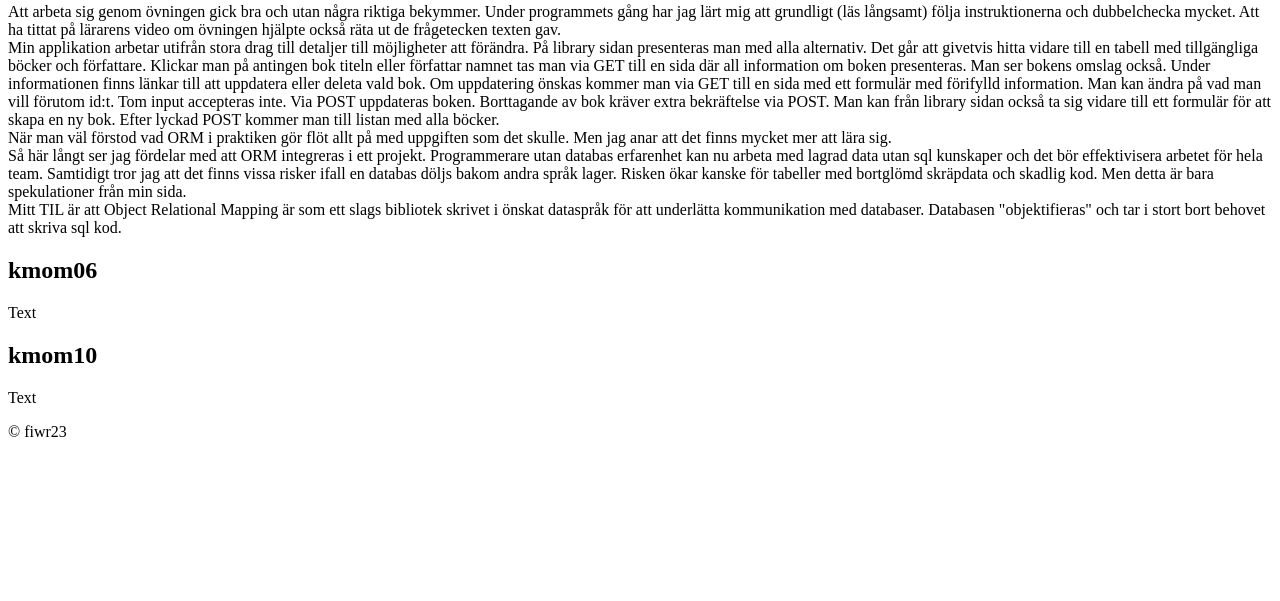
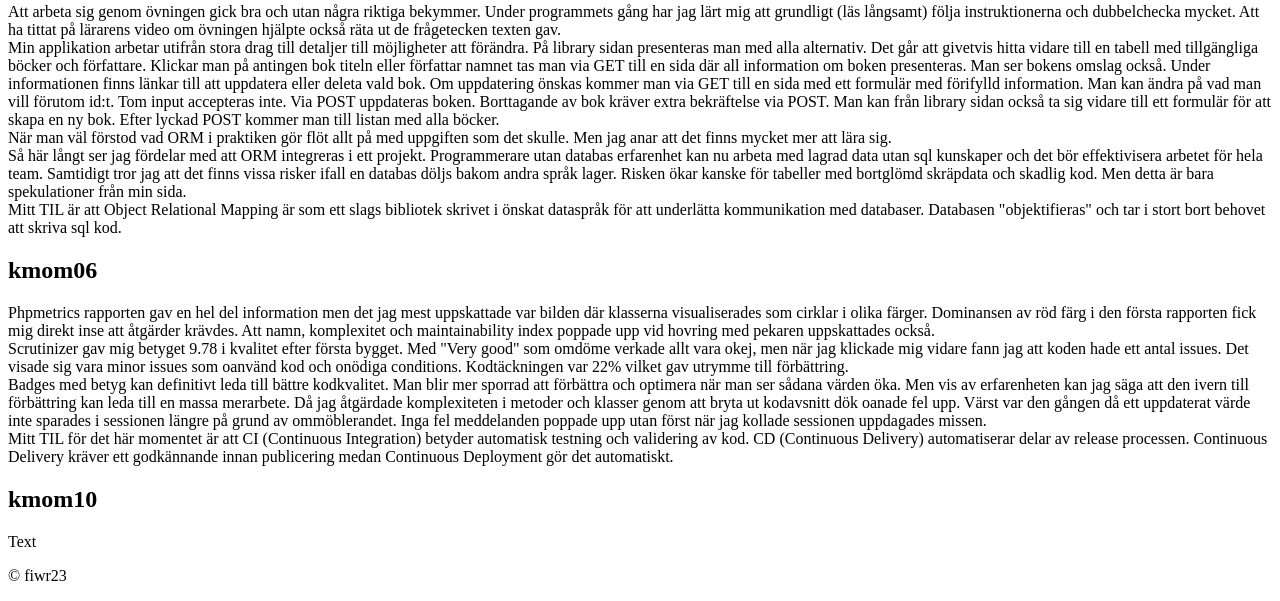
Before and after one commit to fiwr23/mvc-report, a Symfony app: template templates/report.html.twig in a window 1280 px wide. Shown: the part 1511-2112 px from the top of the page. Before the commit the page ends 1948 px from the top, so only its background shows below. Run offline with Twig, Linux system fonts and the light colour scheme; the template is opened without the code that fills it, so the values that code supplies are empty; some libraries are stand-ins or nearby versions.

Commit message:
Kmom06 report added

```diff
--- a/templates/report.html.twig
+++ b/templates/report.html.twig
@@ -142,7 +142,25 @@
     </div>
     <div id="kmom06" class="kmom">
     <h2>kmom06</h2>
-    <p>Text</p>
+    <p>Phpmetrics rapporten gav en hel del information men det jag mest uppskattade var bilden där
+    klasserna visualiserades som cirklar i olika färger. Dominansen av röd färg i den första
+    rapporten fick mig direkt inse att åtgärder krävdes. Att namn, komplexitet och maintainability
+    index poppade upp vid hovring med pekaren uppskattades också.<br>
+    Scrutinizer gav mig betyget 9.78 i kvalitet efter första bygget. Med "Very good" som omdöme
+    verkade allt vara okej, men när jag klickade mig vidare fann jag att koden hade ett antal
+    issues. Det visade sig vara minor issues som oanvänd kod och onödiga conditions.
+    Kodtäckningen var 22% vilket gav utrymme till förbättring.<br>
+    Badges med betyg kan definitivt leda till bättre kodkvalitet. Man blir mer sporrad att
+    förbättra och optimera när man ser sådana värden öka. Men vis av erfarenheten kan jag säga
+    att den ivern till förbättring kan leda till en massa merarbete. Då jag åtgärdade
+    komplexiteten i metoder och klasser genom att bryta ut kodavsnitt dök oanade fel upp.
+    Värst var den gången då ett uppdaterat värde inte sparades i sessionen längre på grund av
+    ommöblerandet. Inga fel meddelanden poppade upp utan först när jag kollade sessionen
+    uppdagades missen.<br>
+    Mitt TIL för det här momentet är att CI (Continuous Integration) betyder automatisk testning
+    och validering av kod. CD (Continuous Delivery) automatiserar delar av release processen.
+    Continuous Delivery kräver ett godkännande innan publicering medan Continuous Deployment
+    gör det automatiskt.</p>
     </div>
     <div id="kmom10" class="kmom">
     <h2>kmom10</h2>
```
